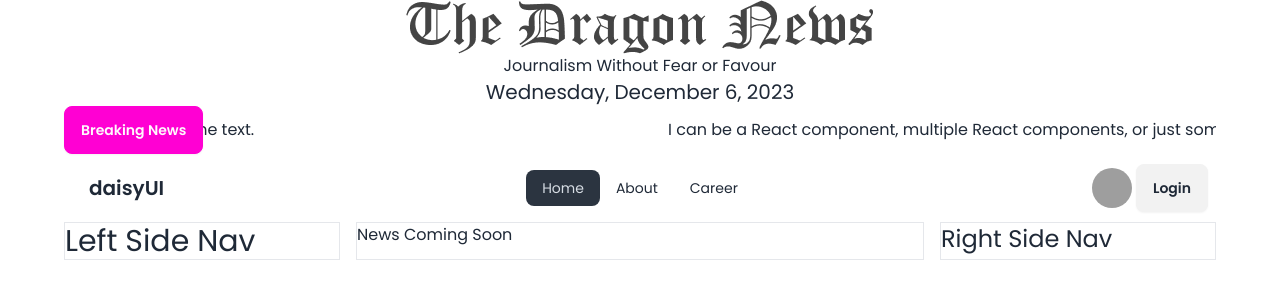
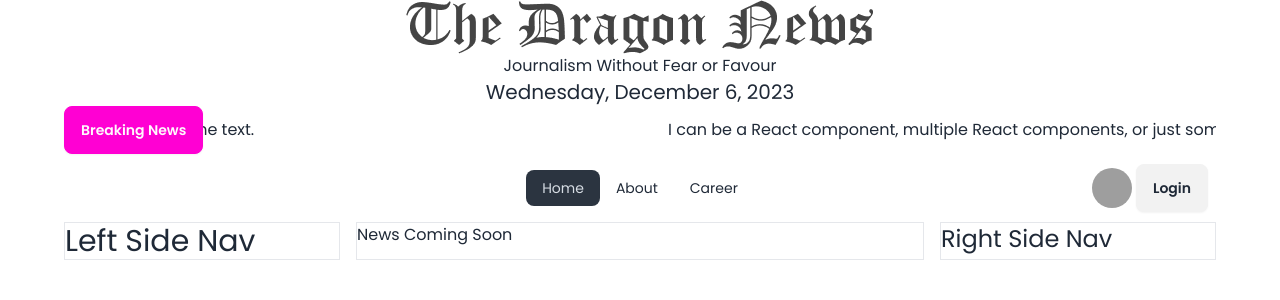
Before and after one commit to akashseub/react-dragon-news-auth, a React (Vite) app: page / in a window 1280 px wide. Shown: the top 300 px of the page. Built offline with nearby package versions, Linux system fonts and the light colour scheme; grey boxes are pictures that could not be loaded.

Commit message:
next work with left and right side bar

```diff
--- a/src/pages/Shared/Navbar/Navbar.jsx
+++ b/src/pages/Shared/Navbar/Navbar.jsx
@@ -43,7 +43,6 @@ const Navbar = () => {
             {nlink}
           </ul>
         </div>
-        <a className="btn btn-ghost text-xl">daisyUI</a>
       </div>
       <div className="navbar-center hidden lg:flex">
         <ul className="menu menu-horizontal px-1">{nlink}</ul>
```
